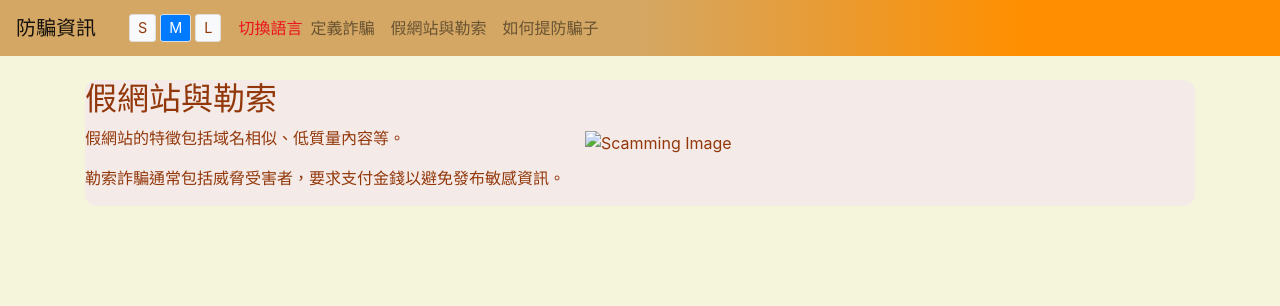
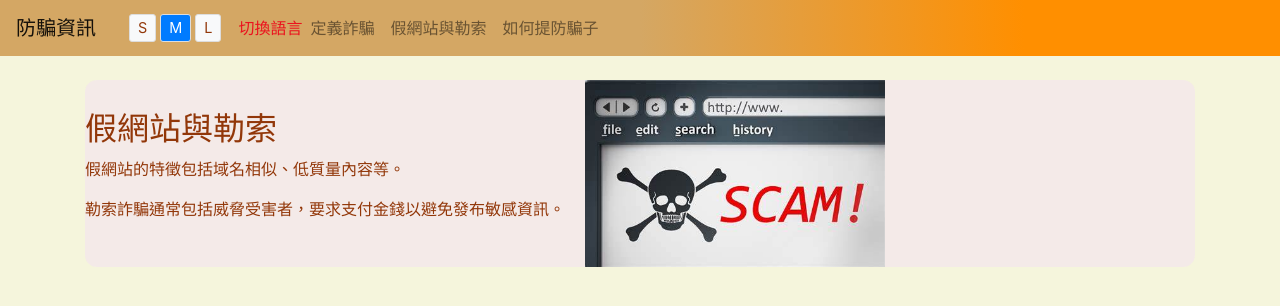
Before and after one commit to ChengTszCheuk-2425/SSD, a plain HTML site: page 2.html in a window 1280 px wide. Drawn offline with nearby package versions, Linux system fonts and the light colour scheme.

Commit message:
Update 2.html

```diff
--- a/2.html
+++ b/2.html
@@ -55,7 +55,7 @@
             <p id="text-fake-websites">假網站的特徵包括域名相似、低質量內容等。</p>
             <p id="example-fake-websites">勒索詐騙通常包括威脅受害者，要求支付金錢以避免發布敏感資訊。</p>
         </div>
-        <img src="../images/image2.png" alt="Scamming Image" />
+        <img src="image2.png" alt="Scamming Image" />
     </div>
 </div>
 
```
